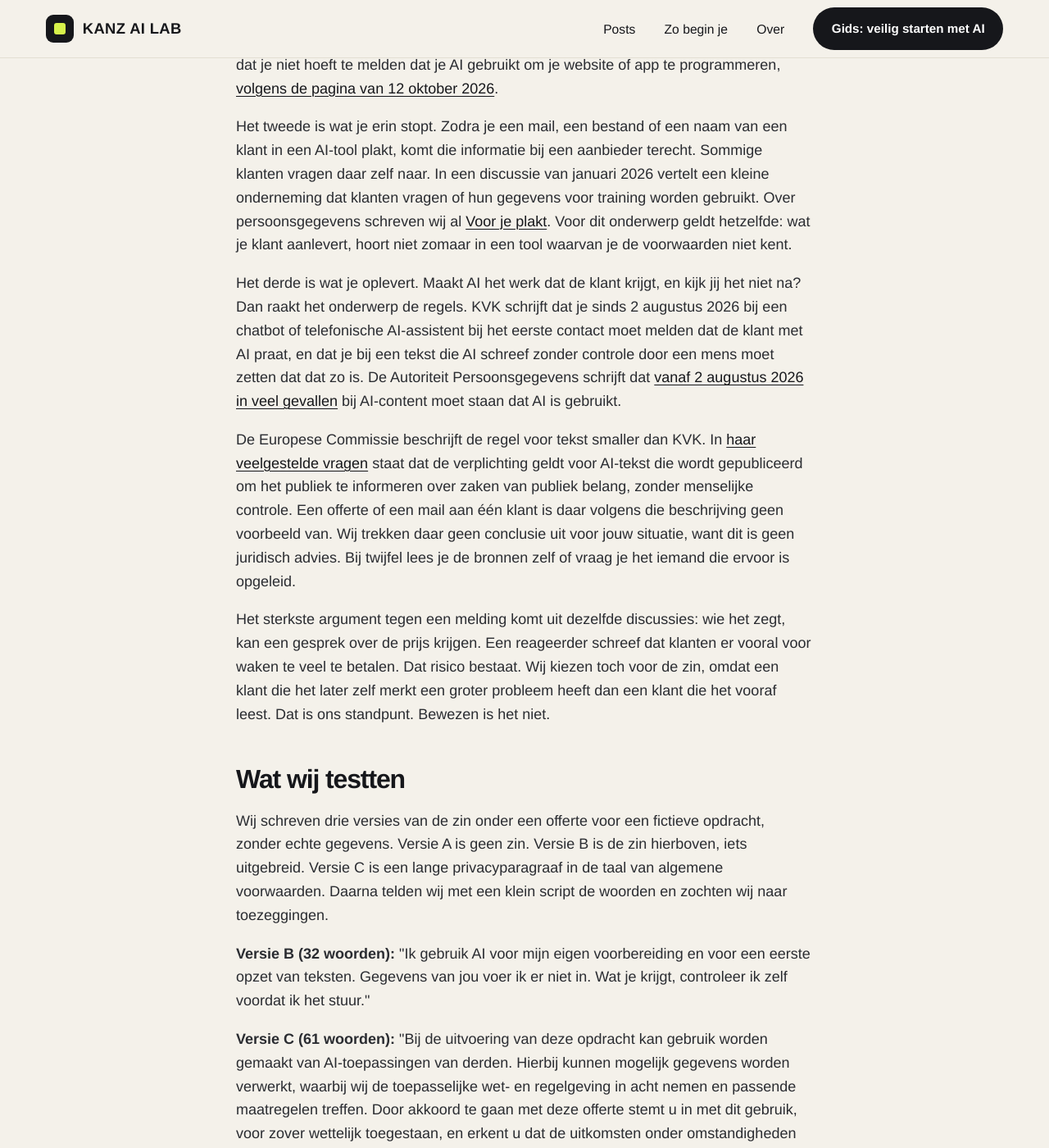
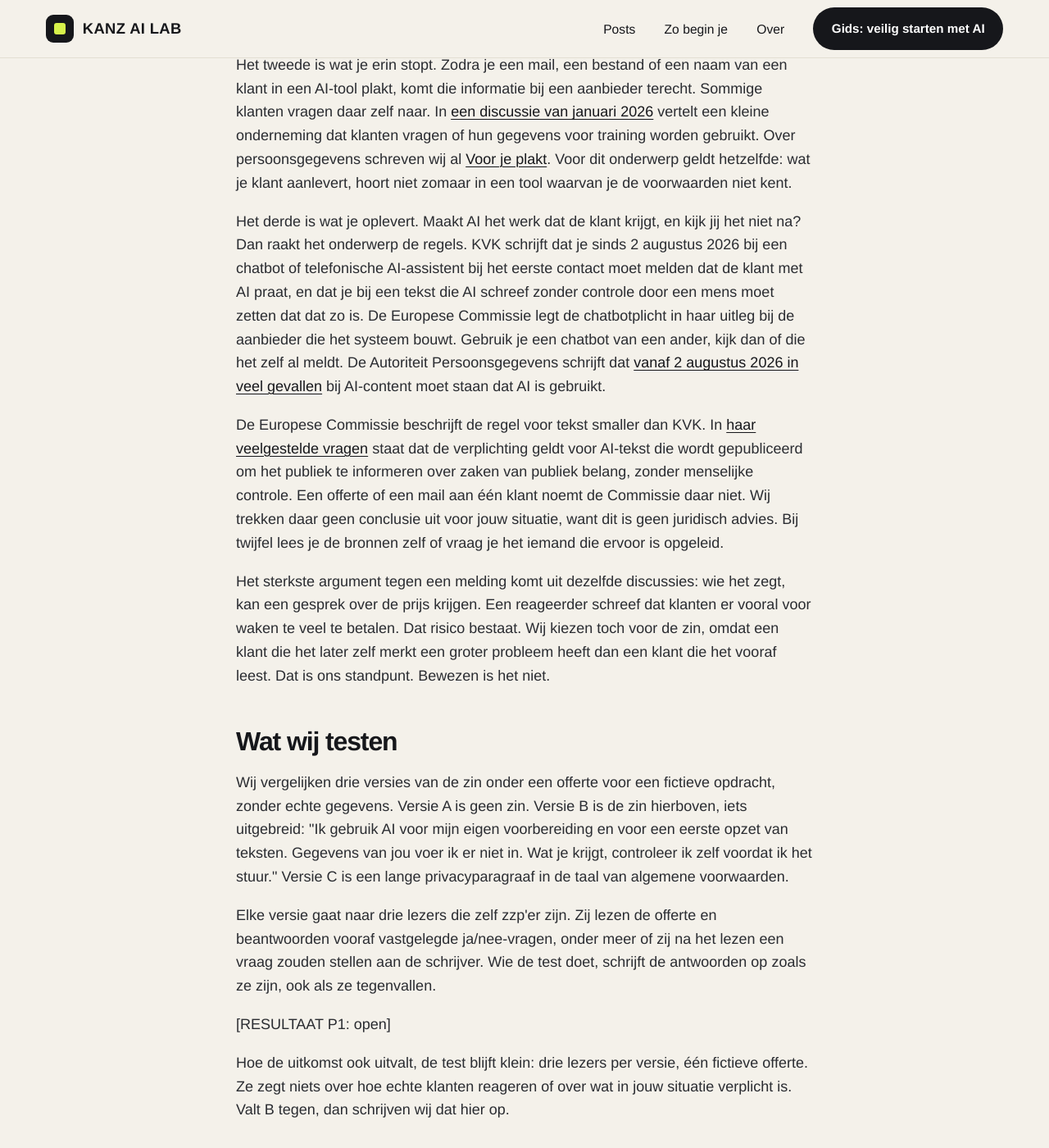
Before and after one commit to kanz-ai-lab-nl/kanz-ai-lab-nl.github.io, a Jekyll site: the page ai-zin-offerte/index.html, which Jekyll copies as it is, in a window 1280 px wide and 1400 px high, scrolled down 1179 px. Shown: the whole window at 82% size. Built offline with Jekyll 4.4.1, drawn with Linux system fonts in a browser that asks for light colours; some of the changed text lies outside the part shown.

Commit message:
Refactor content and scripts in index.html

```diff
--- a/ai-zin-offerte/index.html
+++ b/ai-zin-offerte/index.html
@@ -25,21 +25,19 @@
 <header class="top"><div class="w"><a class="brand" href="/"><i></i>KANZ AI Lab</a><div class="menu"><nav aria-label="Menu"><a href="/#posts">Posts</a><a href="/#aanbod">Zo begin je</a><a href="/#over">Over</a></nav><a class="cta" href="/gids/">Gids: veilig starten met AI</a></div><details class="mm"><summary>Menu</summary><div class="mi"><nav aria-label="Menu"><a href="/#posts">Posts</a><a href="/#aanbod">Zo begin je</a><a href="/#over">Over</a></nav><a class="cta" href="/gids/">Gids: veilig starten met AI</a></div></details></div></header><article class="art"><p class="crumb"><a href="/">&larr; KANZ AI Lab</a></p><span class="tag">Praktische gids</span>
 <h1>Eén zin over AI onder je offerte</h1><p class="small">16 oktober 2026</p>
 <p>Kopieer deze zin onder je volgende offerte en pas hem aan: "Ik gebruik AI voor mijn eigen voorbereiding. Jouw gegevens voer ik er niet in."</p>
-<p>Dat is de hele post in twee zinnen. De rest gaat over waarom die zin er staat, wanneer je er meer bij moet zetten en wanneer je hem gerust kunt weglaten.</p>
 <figure><img src="/img/ai-zin-offerte-fig1.png" width="1600" height="900" alt="Drie kaarten naast elkaar: eigen werkproces (kort of niets nodig), klantgegevens (zeg het vooraf) en wat je oplevert (zeg wat je nakijkt). Het zijn de drie gevallen onder het woord AI gebruiken en ons standpunt per geval."></figure>
 <h2>Drie dingen onder één woord</h2>
 <p>Op forums zie je dezelfde discussie steeds opnieuw. De ene zzp'er zegt dat klanten alleen het resultaat willen. De ander zegt dat je altijd eerlijk moet zijn. Beide hebben gelijk over hun eigen situatie, want "AI gebruiken" kan drie verschillende dingen zijn.</p>
 <p>Het eerste is je eigen werkproces. Je laat AI een eerste opzet maken, een onderzoek beginnen of je dag ordenen, en daarna schrijf je het zelf af. Een reageerder op Reddit zei dat hij het niet vaker noemt dan zijn tekstverwerker. KVK schrijft in dezelfde geest dat je niet hoeft te melden dat je AI gebruikt om je website of app te programmeren, <a href="https://www.kvk.nl/wetten-en-regels/moet-je-laten-weten-dat-je-ai-gebruikt-in-je-bedrijf/">volgens de pagina van 12 oktober 2026</a>.</p>
-<p>Het tweede is wat je erin stopt. Zodra je een mail, een bestand of een naam van een klant in een AI-tool plakt, komt die informatie bij een aanbieder terecht. Sommige klanten vragen daar zelf naar. In een discussie van januari 2026 vertelt een kleine onderneming dat klanten vragen of hun gegevens voor training worden gebruikt. Over persoonsgegevens schreven wij al <a href="/voor-je-plakt/">Voor je plakt</a>. Voor dit onderwerp geldt hetzelfde: wat je klant aanlevert, hoort niet zomaar in een tool waarvan je de voorwaarden niet kent.</p>
-<p>Het derde is wat je oplevert. Maakt AI het werk dat de klant krijgt, en kijk jij het niet na? Dan raakt het onderwerp de regels. KVK schrijft dat je sinds 2 augustus 2026 bij een chatbot of telefonische AI-assistent bij het eerste contact moet melden dat de klant met AI praat, en dat je bij een tekst die AI schreef zonder controle door een mens moet zetten dat dat zo is. De Autoriteit Persoonsgegevens schrijft dat <a href="https://www.autoriteitpersoonsgegevens.nl/actueel/vanaf-2-augustus-wordt-duidelijker-of-het-ai-is-of-echt">vanaf 2 augustus 2026 in veel gevallen</a> bij AI-content moet staan dat AI is gebruikt.</p>
-<p>De Europese Commissie beschrijft de regel voor tekst smaller dan KVK. In <a href="https://digital-strategy.ec.europa.eu/en/faqs/transparency-obligations-under-article-50-ai-act">haar veelgestelde vragen</a> staat dat de verplichting geldt voor AI-tekst die wordt gepubliceerd om het publiek te informeren over zaken van publiek belang, zonder menselijke controle. Een offerte of een mail aan één klant is daar volgens die beschrijving geen voorbeeld van. Wij trekken daar geen conclusie uit voor jouw situatie, want dit is geen juridisch advies. Bij twijfel lees je de bronnen zelf of vraag je het iemand die ervoor is opgeleid.</p>
+<p>Het tweede is wat je erin stopt. Zodra je een mail, een bestand of een naam van een klant in een AI-tool plakt, komt die informatie bij een aanbieder terecht. Sommige klanten vragen daar zelf naar. In <a href="https://www.reddit.com/r/smallbusiness/comments/1q7m9bv/clients_asking_about_ai_usage_how_are_you/">een discussie van januari 2026</a> vertelt een kleine onderneming dat klanten vragen of hun gegevens voor training worden gebruikt. Over persoonsgegevens schreven wij al <a href="/voor-je-plakt/">Voor je plakt</a>. Voor dit onderwerp geldt hetzelfde: wat je klant aanlevert, hoort niet zomaar in een tool waarvan je de voorwaarden niet kent.</p>
+<p>Het derde is wat je oplevert. Maakt AI het werk dat de klant krijgt, en kijk jij het niet na? Dan raakt het onderwerp de regels. KVK schrijft dat je sinds 2 augustus 2026 bij een chatbot of telefonische AI-assistent bij het eerste contact moet melden dat de klant met AI praat, en dat je bij een tekst die AI schreef zonder controle door een mens moet zetten dat dat zo is. De Europese Commissie legt de chatbotplicht in haar uitleg bij de aanbieder die het systeem bouwt. Gebruik je een chatbot van een ander, kijk dan of die het zelf al meldt. De Autoriteit Persoonsgegevens schrijft dat <a href="https://www.autoriteitpersoonsgegevens.nl/actueel/vanaf-2-augustus-wordt-duidelijker-of-het-ai-is-of-echt">vanaf 2 augustus 2026 in veel gevallen</a> bij AI-content moet staan dat AI is gebruikt.</p>
+<p>De Europese Commissie beschrijft de regel voor tekst smaller dan KVK. In <a href="https://digital-strategy.ec.europa.eu/en/faqs/transparency-obligations-under-article-50-ai-act">haar veelgestelde vragen</a> staat dat de verplichting geldt voor AI-tekst die wordt gepubliceerd om het publiek te informeren over zaken van publiek belang, zonder menselijke controle. Een offerte of een mail aan één klant noemt de Commissie daar niet. Wij trekken daar geen conclusie uit voor jouw situatie, want dit is geen juridisch advies. Bij twijfel lees je de bronnen zelf of vraag je het iemand die ervoor is opgeleid.</p>
 <p>Het sterkste argument tegen een melding komt uit dezelfde discussies: wie het zegt, kan een gesprek over de prijs krijgen. Een reageerder schreef dat klanten er vooral voor waken te veel te betalen. Dat risico bestaat. Wij kiezen toch voor de zin, omdat een klant die het later zelf merkt een groter probleem heeft dan een klant die het vooraf leest. Dat is ons standpunt. Bewezen is het niet.</p>
-<h2>Wat wij testten</h2>
-<p>Wij schreven drie versies van de zin onder een offerte voor een fictieve opdracht, zonder echte gegevens. Versie A is geen zin. Versie B is de zin hierboven, iets uitgebreid. Versie C is een lange privacyparagraaf in de taal van algemene voorwaarden. Daarna telden wij met een klein script de woorden en zochten wij naar toezeggingen.</p>
-<p><b>Versie B (32 woorden):</b> "Ik gebruik AI voor mijn eigen voorbereiding en voor een eerste opzet van teksten. Gegevens van jou voer ik er niet in. Wat je krijgt, controleer ik zelf voordat ik het stuur."</p>
-<p><b>Versie C (61 woorden):</b> "Bij de uitvoering van deze opdracht kan gebruik worden gemaakt van AI-toepassingen van derden. Hierbij kunnen mogelijk gegevens worden verwerkt, waarbij wij de toepasselijke wet- en regelgeving in acht nemen en passende maatregelen treffen. Door akkoord te gaan met deze offerte stemt u in met dit gebruik, voor zover wettelijk toegestaan, en erkent u dat de uitkomsten onder omstandigheden kunnen afwijken."</p>
-<p>Wat wij konden meten: versie A heeft geen woorden, versie B telt 32 woorden en versie C telt 61. Alleen versie B bevat een toezegging: "controleer ik zelf". Een toezegging moet je nakomen, dus schrijf haar er alleen in als je haar echt waarmaakt. Versie C zegt dat er "mogelijk gegevens kunnen worden verwerkt" en laat daarmee de vraag open die een klant stelt. Dat laatste is onze lezing en geen meetresultaat.</p>
-<p>Wat wij niet hebben gemeten: of een lezer de zin snel begrijpt, welke versie klanten verkiezen en hoe echte klanten reageren. Dat hebben wij niet getest. Lees de drie versies daarom zelf en kijk of je het met ons eens bent.</p>
+<h2>Wat wij testen</h2>
+<p>Wij vergelijken drie versies van de zin onder een offerte voor een fictieve opdracht, zonder echte gegevens. Versie A is geen zin. Versie B is de zin hierboven, iets uitgebreid: "Ik gebruik AI voor mijn eigen voorbereiding en voor een eerste opzet van teksten. Gegevens van jou voer ik er niet in. Wat je krijgt, controleer ik zelf voordat ik het stuur." Versie C is een lange privacyparagraaf in de taal van algemene voorwaarden.</p>
+<p>Elke versie gaat naar drie lezers die zelf zzp'er zijn. Zij lezen de offerte en beantwoorden vooraf vastgelegde ja/nee-vragen, onder meer of zij na het lezen een vraag zouden stellen aan de schrijver. Wie de test doet, schrijft de antwoorden op zoals ze zijn, ook als ze tegenvallen.</p>
+<p>[RESULTAAT P1: open]</p>
+<p>Hoe de uitkomst ook uitvalt, de test blijft klein: drie lezers per versie, één fictieve offerte. Ze zegt niets over hoe echte klanten reageren of over wat in jouw situatie verplicht is. Valt B tegen, dan schrijven wij dat hier op.</p>
 <h2>Welke zin past bij jou?</h2>
 <p>Beantwoord drie vragen over je werk. De hulp laat zien welke van de drie situaties op jou van toepassing is en geeft per situatie een zin die je kunt aanpassen. Alles blijft in je browser. Er wordt niets verstuurd of bewaard. Vul geen gegevens van klanten in.</p>
 <div class="kw" id="kw">
@@ -53,12 +51,12 @@
 (function(){
 var Q=[
  'Plak je mails, bestanden of namen van klanten in een AI-tool?',
- 'Maakt AI tekst, beeld of code die je aan een klant levert, zonder dat je het eerst nakijkt of herschrijft?',
+ 'Maakt AI een deel van de tekst, het beeld of de code die je aan een klant levert?',
  'Praat een chatbot of AI-assistent namens jou met je klanten?'
 ];
 var R=[
- {t:'Je klantgegevens gaan naar een AI-tool',s:'Ik voer jouw gegevens niet in een AI-tool in. Als dat voor dit werk toch nodig is, vraag ik het je eerst.',c:'Controleer wat de voorwaarden van de tool met ingevoerde gegevens doen, en schrijf alleen op wat je ook echt doet.'},
- {t:'AI maakt wat je oplevert, zonder jouw controle',s:'Een deel van dit werk is door AI gemaakt. Ik kijk het na voordat ik het oplever.',c:'Schrijf die tweede zin alleen op als je het ook doet. Zonder nakijken lees je eerst de bronnen over AI-teksten hieronder.'},
+ {t:'Je klantgegevens gaan naar een AI-tool',s:'Voor dit werk zet ik soms delen van jouw mails of bestanden in [naam tool]. Liever niet? Zeg het, dan laat ik het weg.',c:'Lees eerst wat de voorwaarden van de tool met ingevoerde gegevens doen. Schrijf alleen op wat je ook echt doet.'},
+ {t:'AI maakt een deel van wat je oplevert',s:'Een deel van dit werk maak ik met AI. Ik lees alles na voordat ik het oplever.',c:'Kijk je niet alles na? Zet dan bij die tekst dat AI hem schreef, en lees wat KVK en de Europese Commissie daarover schrijven.'},
  {t:'Een chatbot of AI-assistent praat met klanten',s:'Je praat met een AI-assistent. Wil je liever een mens spreken, dan kan dat via [contact].',c:'Zet dit bij het eerste contact, dus in het eerste bericht of de begroeting.'}
 ];
 var A=[null,null,null];
```
